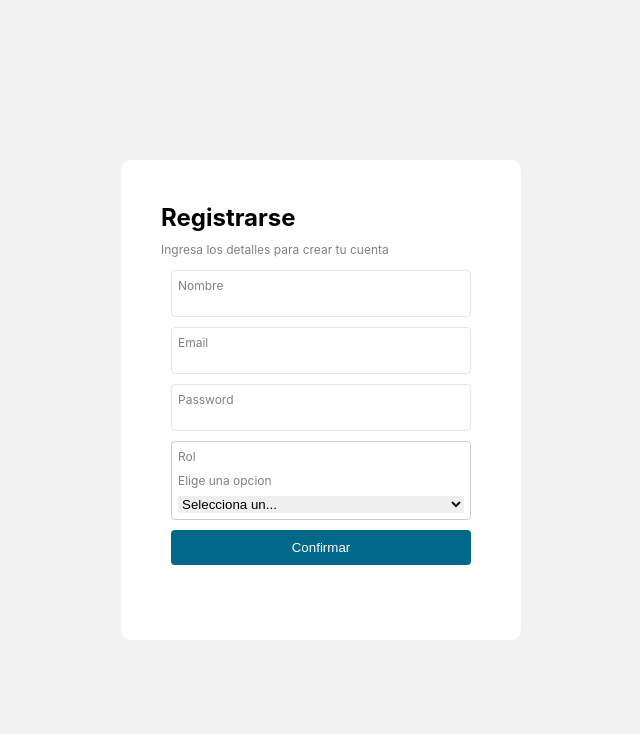
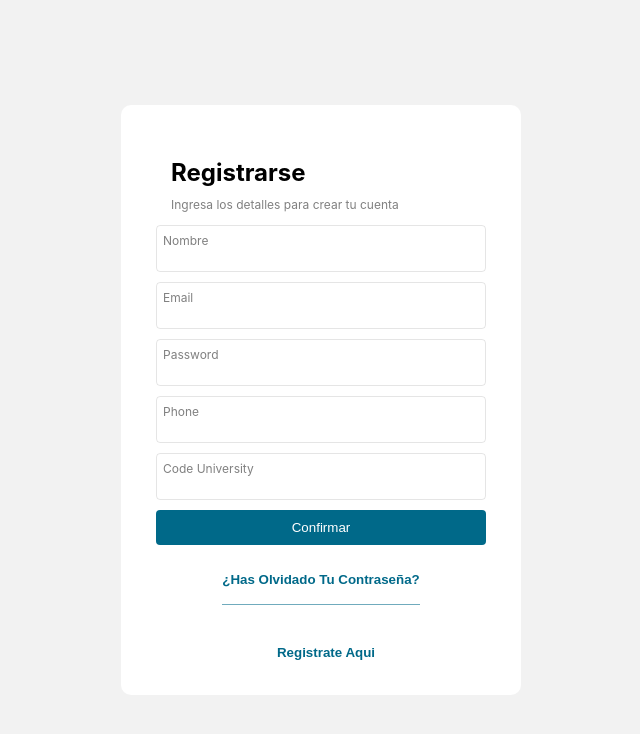
Before and after one commit to TeamKanInc/kanedu-frontend, a React (Vite) app: page /registrarse in a window 1280 px wide. Shown: the top 734 px of the page, without its empty margins (319-959 px from the left). Built offline with nearby package versions, Linux system fonts and the light colour scheme.

Commit message:
new data added to singup

```diff
--- a/src/Screens/Signup/Signup.module.css
+++ b/src/Screens/Signup/Signup.module.css
@@ -5,18 +5,25 @@
   align-items: center;
 }
 
-.form {
+.container_form{
   background-color: white;
-  padding: 4rem;
   width: 40rem;
-  height: 48rem;
+  height: 59rem;
   border-radius: 1rem;
+  padding: 5rem;
 }
 
-.form h1 {
+.form {
+  display: flex;
+  flex-direction: column;
+  justify-content: center;
+  align-items: center;
+}
+
+.container_form h1 {
   font-size: 2.4rem;
 }
-.form span {
+.container_form span {
   font-size: 1.2rem;
   color: gray;
 }
@@ -28,27 +35,44 @@
   gap: 1rem;
 }
 
-.select {
-    border: 1px solid rgba(0, 0, 0, 0.2);
-    padding: .6rem;
-    display: flex;
-    flex-direction: column;
-    gap: .6rem;
-    border-radius: .4rem;
-
+.footer_message {
+  margin-top: 4rem;
+  display: flex;
+  gap: 1rem;
+  justify-content: center;
+  align-items: center;
 }
 
-.select label {
-    font-size: 1.2rem;
-    color: gray;
+.footer_message button {
+  background-color: transparent;
+  border: none;
+  cursor: pointer;
+  color: #006989;
+  text-transform: capitalize;
+  font-weight: 600;
 }
 
-.select select {
-    border: none;
-    outline: none;
+.passwordR{
+  display: flex;
+  justify-content: center;
+  align-items: center;
+  height: 5rem;
+  border-bottom: 0.01rem solid #0069898f;
 }
 
-.select p {
- font-size: 1.2rem;
- color: gray;
+.passwordR:hover{
+  border-bottom: 0.01rem solid #006f91;
 }
+
+.passwordR button:hover, .footer_message button:hover{
+  color: #0189b3;
+}
+
+.passwordR button{
+  background-color: transparent;
+  border: none;
+  cursor: pointer;
+  color: #006989;
+  text-transform: capitalize;
+  font-weight: 600;
+}
--- a/src/Screens/Signup/index.tsx
+++ b/src/Screens/Signup/index.tsx
@@ -5,24 +5,25 @@ import style from "./Signup.module.css";
 const Signup = () => {
   return (
     <div className={style.container}>
-      <div className={style.form}>
+      <div className={style.container_form}>
         <h1>Registrarse</h1>
         <span>Ingresa los detalles para crear tu cuenta</span>
+      <div className={style.form}>
         <div className={style.container_input}>
           <InputComponent label={"Nombre"} type={"text"} />
           <InputComponent label={"Email"} type={"text"} />
           <InputComponent label={"Password"} type={"text"} />
-
-          <div className={style.select}>
-            <p>Rol</p>
-            <label htmlFor="Rol-select">Elige una opcion</label>
-            <select name="Rol-select" id="Rol-select">
-            <option value="">Selecciona un...</option>
-                <option value="administrador">Administrador</option>
-                <option value="invitado">Invitado</option>
-            </select>
-          </div>
+          <InputComponent label={"Phone"} type={"number"} />
+          <InputComponent label={"Code University"} type={"number"} />
          <ButtonComponent label="Confirmar"/>
+        </div>
+        <div className={style.passwordR}>
+        <button>¿Has olvidado tu contraseña?</button>
+        </div>
+      <div className={style.footer_message}>
+          <span></span>
+          <button>registrate aqui</button>
+        </div>
         </div>
       </div>
     </div>
--- a/src/components/ui/Button/Button.module.css
+++ b/src/components/ui/Button/Button.module.css
@@ -11,6 +11,10 @@
     color: white;
     border-radius: 0.4rem;
     cursor: pointer;
-      width: 30rem;
+    width: 33rem;
 
   }
+
+  .button button:hover{
+    background-color: #027396;
+  }
```
Lines whose indentation alone changed are shown as unchanged.
